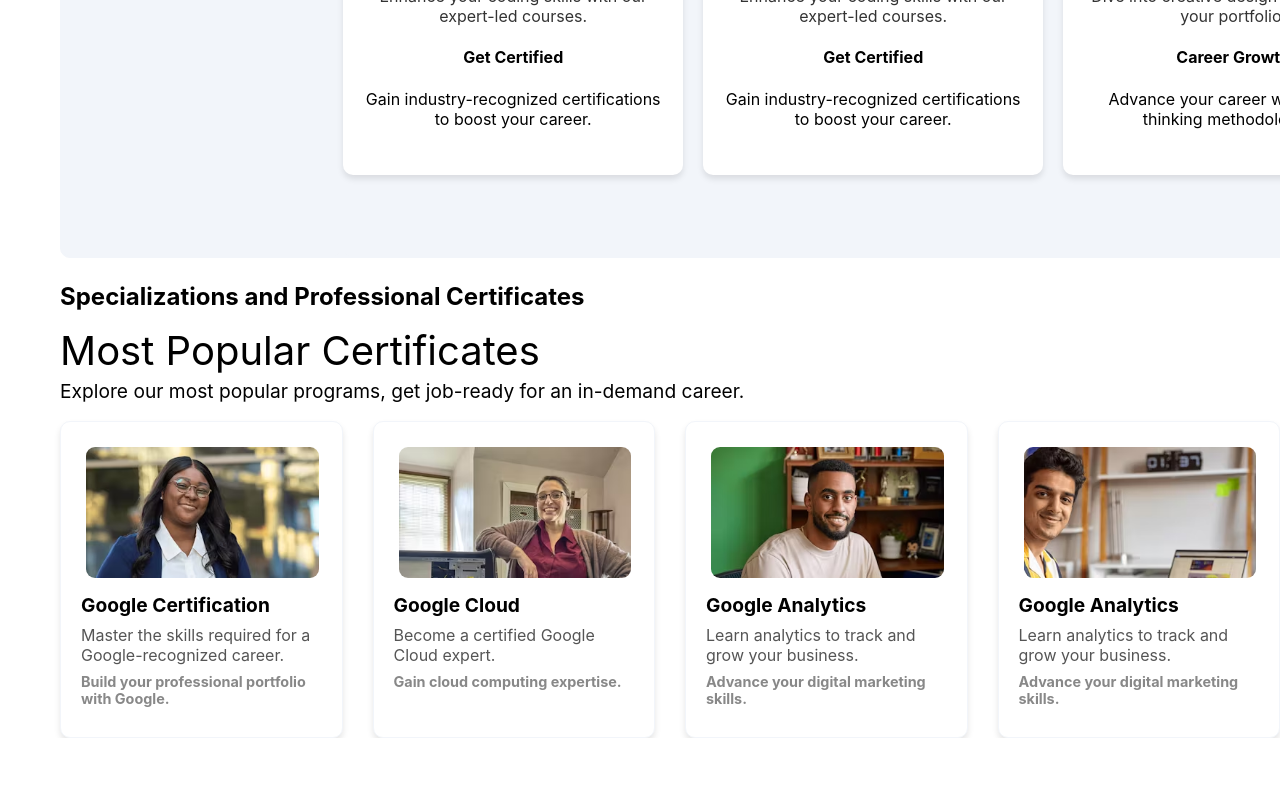
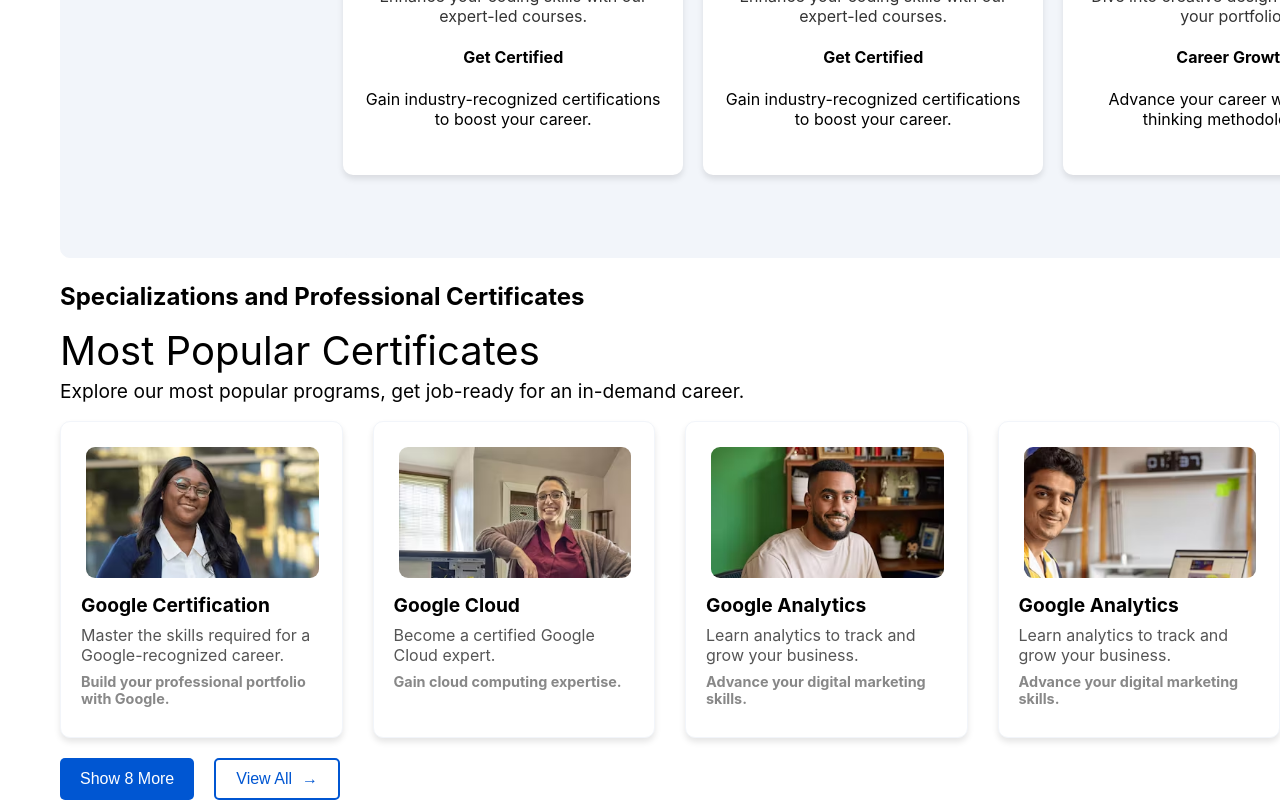
Before and after one commit to adeenazara2002/React-Coursera-landing-page, a React (Create React App) app: page / in a window 1280 px wide. Shown: the part 1554-2354 px from the top of the page. Before the commit the page ends 2292 px from the top, so only its background shows below. Built offline with nearby package versions, Linux system fonts and the light colour scheme.

Commit message:
Main Page

```diff
--- a/src/components/MainPage.css
+++ b/src/components/MainPage.css
@@ -286,8 +286,6 @@
   box-shadow: 0 4px 6px rgba(0, 0, 0, 0.1);
   transition: transform 0.3s ease, box-shadow 0.3s ease;
 }
-
-/* Hover Effect */
 .cards-section .card:hover {
   transform: translateY(-10px);
   box-shadow: 0 10px 15px rgba(0, 0, 0, 0.2);
@@ -309,7 +307,6 @@
   color: #333;
 }
 
-/* styling section */
 .spec {
   margin-left: 60px;
   font-size: 1.5rem;
@@ -357,7 +354,7 @@
   border-radius: 10px;
   box-shadow: 0 4px 8px rgba(0, 0, 0, 0.1);
   padding: 20px;
-  text-align: left; /* Align card content to the left */
+  text-align: left;
   position: relative;
 }
 
@@ -371,7 +368,7 @@
 }
 
 .card-content {
-  padding: 10px 0; /* Add some spacing above and below the text */
+  padding: 10px 0;
 }
 
 .newmainText {
@@ -391,3 +388,53 @@
   font-size: 0.9em;
   color: #888;
 }
+
+/* Buttons Container */
+.buttons-container {
+  display: flex;
+  gap: 20px;
+  margin-top: 20px;
+  margin-left: 60px;
+}
+
+.blue-btn {
+  background-color: rgb(0, 86, 210);
+  color: #fff;
+  border: none;
+  border-radius: 5px;
+  padding: 10px 20px;
+  font-size: 16px;
+  cursor: pointer;
+  transition: background-color 0.3s ease;
+}
+
+.blue-btn:hover {
+  background-color: #0056b3;
+}
+
+/* Outline Button */
+.outline-btn {
+  background-color: #fff;
+  color: rgb(0, 86, 210);
+  border: 2px solid rgb(0, 86, 210);
+  border-radius: 5px;
+  padding: 10px 20px;
+  font-size: 16px;
+  cursor: pointer;
+  position: relative;
+  transition: background-color 0.3s ease, color 0.3s ease;
+}
+
+.outline-btn:hover {
+  background-color: #e6f2ff;
+  color: #0056b3;
+}
+
+.arrow {
+  margin-left: 10px;
+  transition: color 0.3s ease;
+}
+
+.outline-btn:hover .arrow {
+  color: #0056b3;
+}
--- a/src/components/mainPage.js
+++ b/src/components/mainPage.js
@@ -164,6 +164,16 @@
           />
         </div>
       </div>
+
+      {/* Two Buttons  */}
+
+      <div className="buttons-container">
+        <button className="blue-btn">Show 8 More</button>
+        <button className="outline-btn">
+          View All
+          <span className="arrow">→</span>
+        </button>
+      </div>
     </div>
   );
 };
```
Also changed, not shown: src/Images/bgImg.png (added).
